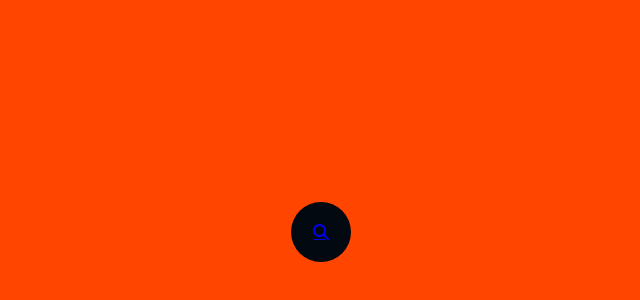
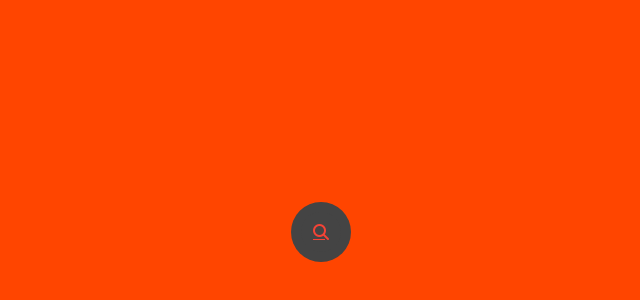
Before and after one commit to sarmisthasantikari/30-days-front-end, a plain HTML site: page search-box/index.html in a window 1280 px wide. Shown: the part 168-468 px from the top of the page, without its empty margins (319-959 px from the left). Drawn offline with Linux system fonts and the light colour scheme.

Commit message:
background color changed, hover added

```diff
--- a/search-box/searchbox.css
+++ b/search-box/searchbox.css
@@ -12,7 +12,7 @@ body {
     top: 50%;
     left: 50%;
     transform: translate(-50%, -50%);
-    background-color: rgb(2, 9, 16);
+    background-color:#444444;
     height: 40px;
     border-radius: 50px;
     padding: 10px;
@@ -20,11 +20,17 @@ body {
 
 .search-box:hover>.search-text {
     width: 200px;
+
+}
+.search-box:hover>.search-btn {
+    background: white;
 }
 
 .search-btn {
     float: right;
     height: 40px;
+    background:#444444;
+    color: #f44336;
     width: 40px;
     border-radius: 80px;
     transition: 0.4s;
```
